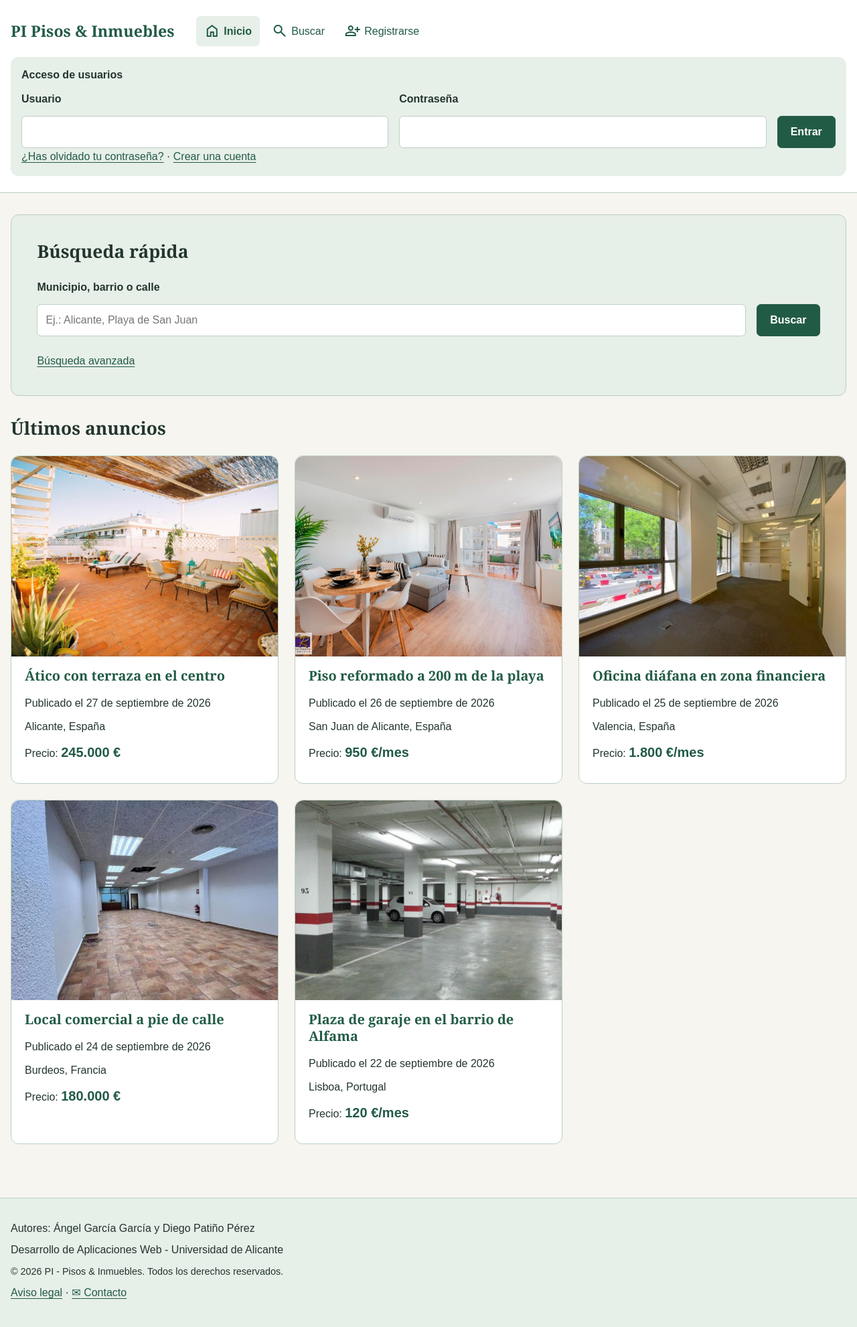
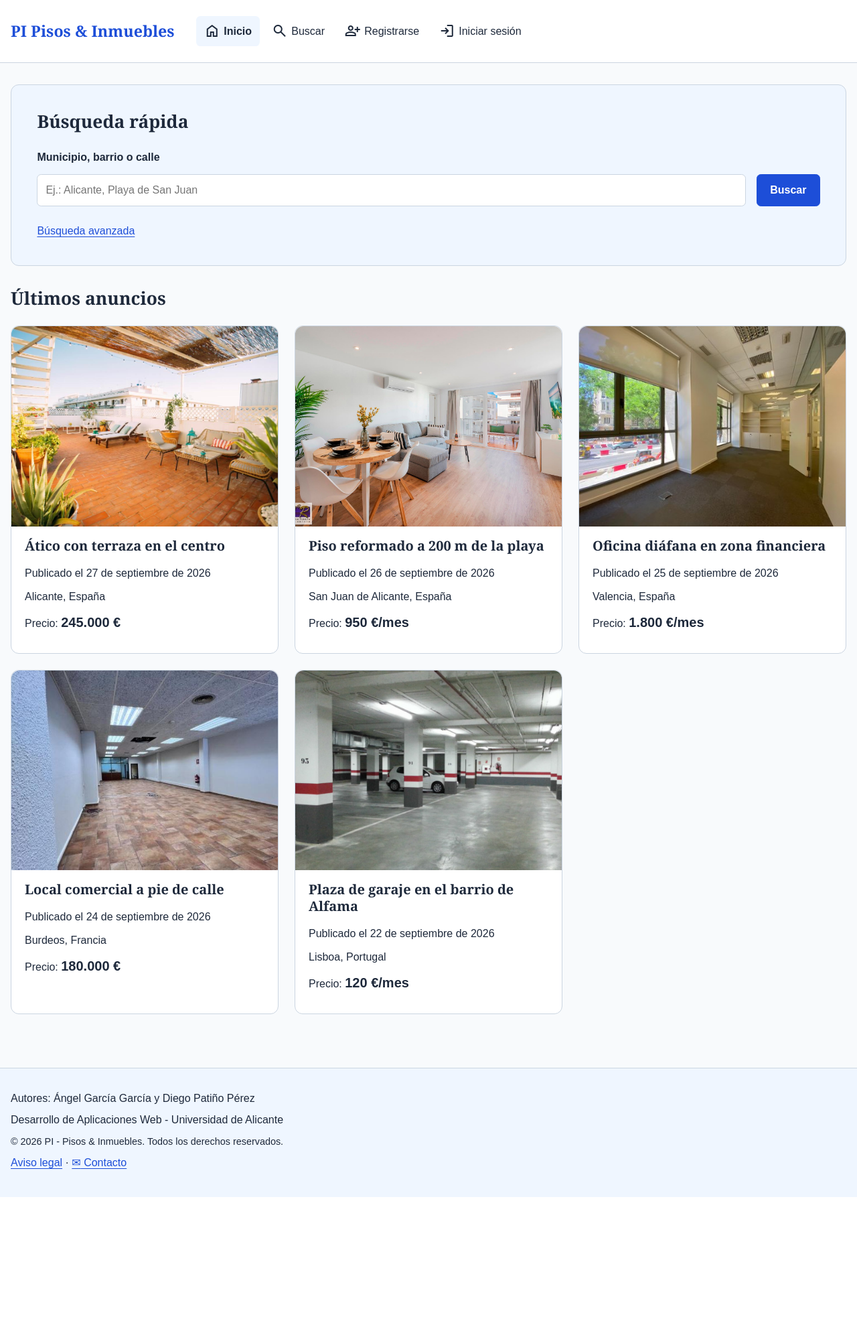
Before and after one commit to angelgg414/DAW, a PHP site: page / in a window 1280 px wide. Shown: the whole page at 67% size. After the commit the page ends 1787 px from the top, so only its background shows below. Run offline with PHP 8.4, Linux system fonts and the light colour scheme.

Commit message:
Login único sin JS, enlaces de resultados y color azul

```diff
--- a/css/adaptativo.css
+++ b/css/adaptativo.css
@@ -2,10 +2,6 @@
 @media (min-width: 40rem) {
   .anuncios, .galeria { grid-template-columns: repeat(2, minmax(0, 1fr)); }
   .campo { grid-template-columns: 12rem minmax(0, 1fr); gap: 0.75rem 1rem; }
-  header section form { display: flex; flex-wrap: wrap; align-items: end; gap: 1rem; }
-  header section form .campo { display: grid; grid-template-columns: minmax(0, 1fr); flex: 1 1 12rem; }
-  header section form p { margin: 0; }
-  header section form + p { margin-top: 0.75rem; }
   .busqueda-rapida .campo { grid-template-columns: minmax(0, 1fr) auto; }
   .busqueda-rapida .campo label { grid-column: 1 / -1; }
   .busqueda-rapida .campo button { grid-column: 2; grid-row: 2; }
--- a/css/base.css
+++ b/css/base.css
@@ -20,7 +20,7 @@ li { margin-bottom: 0.35rem; }
 dl { display: grid; grid-template-columns: minmax(0, 1fr) minmax(0, 2fr); gap: 0.5rem 1rem; }
 dt { font-weight: bold; }
 dd { margin: 0; overflow-wrap: anywhere; }
-data { color: var(--color-principal); font-size: 1.25rem; font-weight: bold; }
+data { color: var(--color-texto); font-size: 1.25rem; font-weight: bold; }
 summary { cursor: pointer; color: var(--color-principal); font-weight: bold; }
 details { border-top: 1px solid var(--color-borde); padding-top: 0.75rem; }
 .saltar-contenido {
--- a/css/estructura.css
+++ b/css/estructura.css
@@ -6,24 +6,17 @@ body > header {
   background: var(--color-superficie); border-bottom: 1px solid var(--color-borde);
 }
 header > h1, header > p { margin: 0; font: bold 1.45rem/1.3 var(--fuente-titulos); }
-header > h1 a, header > p a { text-decoration: none; }
+header > h1 a, header > p a { color: var(--color-principal); text-decoration: none; }
 nav { flex: 1 1 20rem; }
-nav ul, header section ul {
+nav ul {
   display: flex; flex-wrap: wrap; gap: 0.35rem;
   list-style: none; padding: 0; margin: 0;
 }
-nav li, header section li { margin: 0; }
-nav a { display: inline-flex; align-items: center; gap: 0.35rem; padding: 0.6rem 0.75rem; border-radius: 0.4rem; text-decoration: none; }
+nav li { margin: 0; }
+nav a { display: inline-flex; align-items: center; gap: 0.35rem; padding: 0.6rem 0.75rem; border-radius: 0.4rem; color: var(--color-texto); text-decoration: none; }
+nav a:hover { color: var(--color-principal); }
 nav a:hover, nav a[aria-current="page"] { background: var(--color-secundario); }
 nav a[aria-current="page"] { font-weight: bold; }
-header > section {
-  flex: 1 1 100%; padding: 1rem; background: var(--color-secundario);
-  border-radius: var(--radio);
-}
-header section h2 { margin: 0 0 0.75rem; font: bold 1rem/1.4 var(--fuente-texto); }
-header section form { margin: 0; max-width: none; padding: 0; border: 0; background: transparent; }
-header section form p { margin: 0 0 0.75rem; }
-header section > p:last-child { margin: 0; }
 main {
   flex: 1; width: min(calc(100% - 2rem), var(--ancho-contenido));
   margin: 2rem auto 3rem; min-width: 0;
@@ -45,7 +38,8 @@ main section > h2 { margin-top: 0; }
   background: var(--color-superficie);
 }
 .anuncio h3 { margin: 1rem 0; }
-.anuncio h3 a { text-decoration: none; }
+.anuncio h3 a { color: var(--color-texto); text-decoration: none; }
+.anuncio h3 a:hover { color: var(--color-principal); text-decoration: underline; }
 .anuncio figure { order: -1; margin: -1.25rem -1.25rem 0; }
 .anuncio img { width: 100%; aspect-ratio: 4 / 3; object-fit: cover; border-radius: var(--radio) var(--radio) 0 0; }
 .anuncio p { margin-bottom: 0.6rem; }
--- a/css/formularios.css
+++ b/css/formularios.css
@@ -21,7 +21,7 @@ input[type="color"] { max-width: 6rem; min-height: 3rem; }
 input[type="file"] { overflow: hidden; }
 .campo > output { grid-column: 1 / -1; }
 fieldset { min-width: 0; margin: 0 0 1.5rem; padding: 1rem; border: 1px solid var(--color-borde); border-radius: var(--radio); }
-legend { padding: 0 0.5rem; color: var(--color-principal); font-weight: bold; }
+legend { padding: 0 0.5rem; color: var(--color-texto); font-weight: bold; }
 .acciones { display: flex; flex-wrap: wrap; gap: 0.75rem; }
 button, input[type="submit"], input[type="reset"] {
   min-height: 2.75rem; padding: 0.65rem 1.2rem; cursor: pointer;
--- a/css/variables.css
+++ b/css/variables.css
@@ -1,11 +1,11 @@
 /* Tema compartido: cambia estas variables para crear otras variantes. */
 :root {
-  --color-texto: #23352e;
-  --color-principal: #225b45;
-  --color-secundario: #e7efe9;
-  --color-fondo: #f6f5f0;
+  --color-texto: #1e293b;
+  --color-principal: #1d4ed8;
+  --color-secundario: #eff6ff;
+  --color-fondo: #f8fafc;
   --color-superficie: #ffffff;
-  --color-borde: #bdcfc2;
+  --color-borde: #cbd5e1;
   --fuente-texto: Arial, Helvetica, sans-serif;
   --fuente-titulos: Georgia, "Times New Roman", serif;
   --ancho-contenido: 90rem;
--- a/index.html
+++ b/index.html
@@ -12,7 +12,6 @@
   <link rel="stylesheet" href="css/tablas.css">
   <link rel="stylesheet" href="css/adaptativo.css">
   <link rel="stylesheet" href="https://fonts.googleapis.com/css2?family=Material+Symbols+Outlined&amp;display=block">
-  <script src="js/acceso.js" defer></script>
 </head>
 <body>
   <a class="saltar-contenido" href="#contenido">Saltar al contenido principal</a>
@@ -25,26 +24,10 @@
         <li><a href="index.html" aria-current="page"><span class="material-symbols-outlined" aria-hidden="true">&#xe88a;</span> Inicio</a></li>
         <li><a href="busqueda.html"><span class="material-symbols-outlined" aria-hidden="true">&#xe8b6;</span> Buscar</a></li>
         <li><a href="registro.html"><span class="material-symbols-outlined" aria-hidden="true">&#xe7fe;</span> Registrarse</a></li>
+        <li><a href="login.html"><span class="material-symbols-outlined" aria-hidden="true">&#xea77;</span> Iniciar sesión</a></li>
       </ul>
     </nav>
 
-    <section>
-      <h2>Acceso de usuarios</h2>
-      <form action="indexlogueado.html" method="post" data-acceso-estatico>
-        <p class="campo">
-          <label for="login-usuario">Usuario</label>
-          <input type="text" id="login-usuario" name="usuario" required>
-        </p>
-        <p class="campo">
-          <label for="login-clave">Contraseña</label>
-          <input type="password" id="login-clave" name="clave" required>
-        </p>
-        <p class="acciones">
-          <button type="submit">Entrar</button>
-        </p>
-      </form>
-      <p><a href="404.html">¿Has olvidado tu contraseña?</a> · <a href="registro.html">Crear una cuenta</a></p>
-    </section>
   </header>
 
   <main id="contenido" tabindex="-1">
--- a/js/acceso.js
+++ /dev/null
@@ -1,8 +0,0 @@
-// Acceso de demostración para la práctica estática, sin autenticación de servidor.
-// El navegador valida los campos antes de emitir el evento submit.
-document.querySelectorAll('form[data-acceso-estatico]').forEach((formulario) => {
-  formulario.addEventListener('submit', (evento) => {
-    evento.preventDefault();
-    window.location.assign(formulario.action);
-  });
-});
```
Also changed, not shown: resultados.html (+6 -6 lines), README.md, 1 other file.
